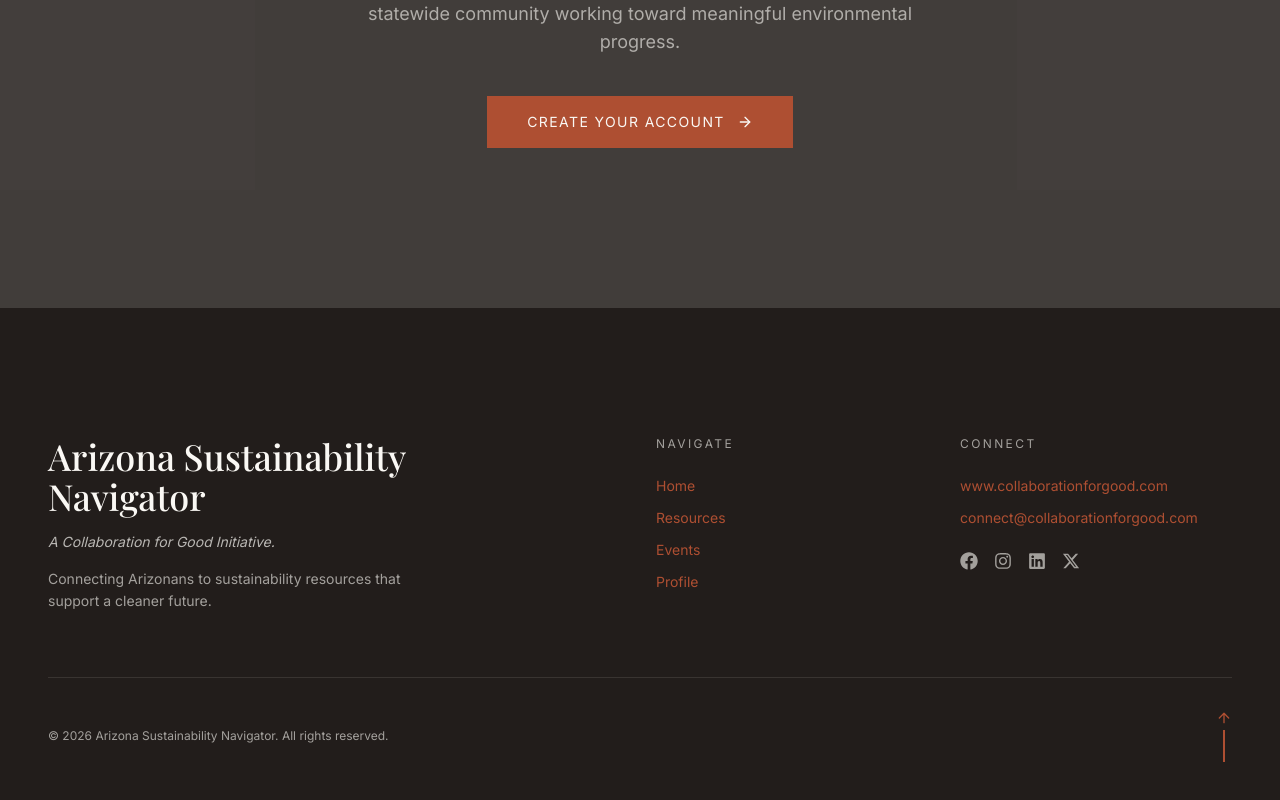
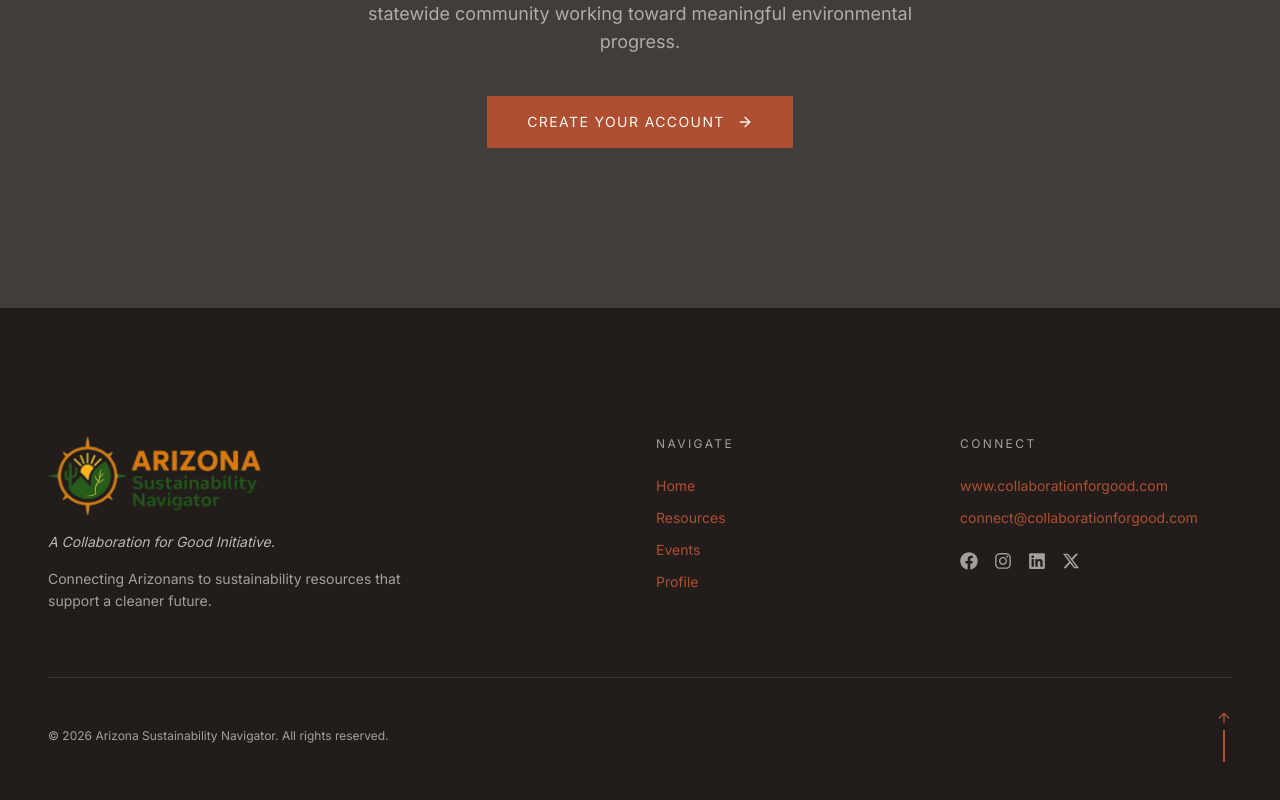
Before and after one commit to ProbablyTAgain/ASN, a React (Vite) app: page /#/ in a window 1280 px wide. Shown: the part 2859-3659 px from the top of the page. Built offline with nearby package versions, Linux system fonts and the light colour scheme; no server answers; the database is empty.

Commit message:
Fixed some logo issues

```diff
--- a/src/components/Footer.jsx
+++ b/src/components/Footer.jsx
@@ -21,11 +21,11 @@ export default function Footer() {
       <div className="max-w-7xl mx-auto px-6 md:px-12 py-20 md:py-32">
         <div className="grid grid-cols-1 md:grid-cols-4 gap-12 md:gap-8">
           <div className="md:col-span-2">
-            <h3 className="font-heading text-3xl md:text-4xl mb-4">
-              Arizona Sustainability
-              <br />
-              Navigator
-            </h3>
+            <img
+              src={`${import.meta.env.BASE_URL}ASN_logo_full.png`}
+              alt="Arizona Sustainability Navigator"
+              className="h-20 w-auto mb-4"
+            />
 
             <p className="text-background/70 text-sm italic mb-4">
               A Collaboration for Good Initiative.
```
